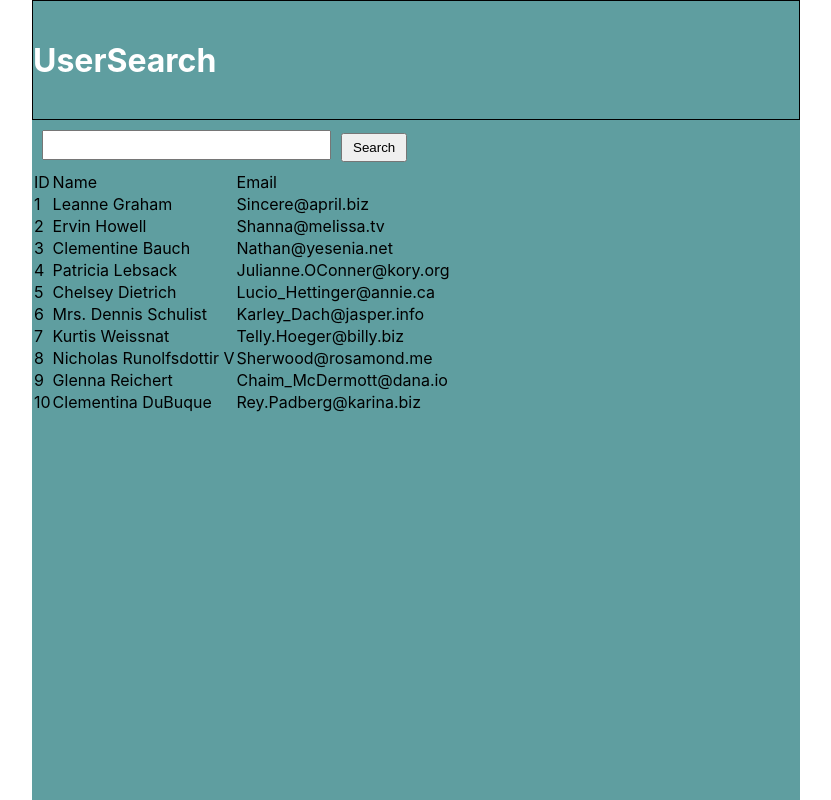
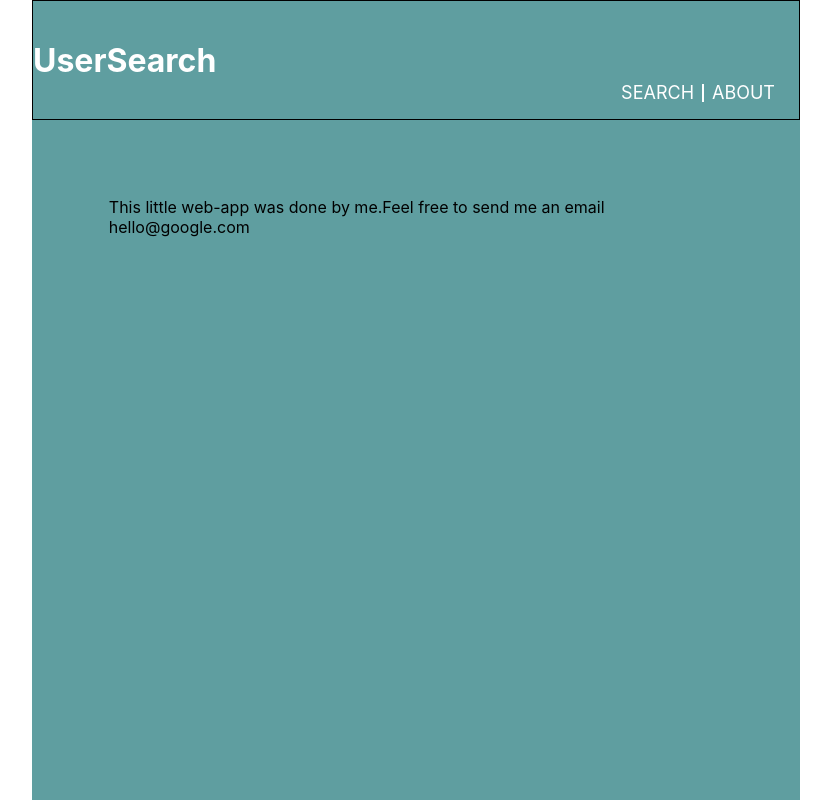
Before and after one commit to KhanhChiTran/react-basic, a React (Create React App) app: page / in a window 1280 px wide. Shown: the whole page, without its empty margins (224-1055 px from the left). Built offline with nearby package versions, Linux system fonts and the light colour scheme.

Commit message:
add conditional-rendering

```diff
--- a/src/searchUI/header.js
+++ b/src/searchUI/header.js
@@ -5,6 +5,10 @@ class Header extends Component {
     return (
       <div className='su-header'>
         <h1>UserSearch</h1>
+        <div className='su-header__nav'>
+          <span>Search</span>
+          <span>About</span>
+        </div>
       </div>
     );
   }
--- a/src/searchUI/index.js
+++ b/src/searchUI/index.js
@@ -5,6 +5,7 @@ import Header from "./header";
 
 import SearchResult from "./searchResult";
 
+const currentPage = "about";
 class searchUI extends Component {
   state = {
     searchTerm: "",
@@ -20,6 +21,7 @@ class searchUI extends Component {
     return (
       <div className='searchUI'>
         <Header />
+        {currentPage === "search" ? (
           <div className='su-searchInput'>
             <input
               value={this.state.searchTerm}
@@ -29,8 +31,16 @@ class searchUI extends Component {
               }
             />
             <button onClick={this.handleSearch}>Search</button>
+            <SearchResult searchFor={this.state.lastSearchTerm} />
           </div>
-        <SearchResult searchFor={this.state.lastSearchTerm} />
+        ) : (
+          <div className='about'>
+            <span>
+              This little web-app was done by me.Feel free to send me an email
+              hello@google.com
+            </span>
+          </div>
+        )}
       </div>
     );
   }
--- a/src/searchUI/search.scss
+++ b/src/searchUI/search.scss
@@ -3,6 +3,7 @@
   background-color: cadetblue;
   min-height: 100vh;
   .su-header {
+    position: relative;
     height: 120px;
     width: 100%;
     border: 1px solid black;
@@ -12,6 +13,25 @@
       transform: translateY(-50%);
       color: white;
       padding-right: 20px;
+    }
+    &__nav {
+      position: absolute;
+      right: 0;
+      bottom: 0;
+      padding: 1rem;
+      span {
+        cursor: pointer;
+        display: inline-block;
+        margin-right: 0.5rem;
+        font-size: 18px;
+        color: white;
+        text-transform: uppercase;
+        line-height: 1;
+      }
+      span:first-child {
+        border-right: 2px solid white;
+        padding-right: 0.5rem;
+      }
     }
   }
   .su-searchInput {
@@ -25,4 +45,7 @@
       padding: 5px 10px;
     }
   }
+  .about {
+    padding: 10%;
+  }
 }
```
Lines whose indentation alone changed are shown as unchanged.
